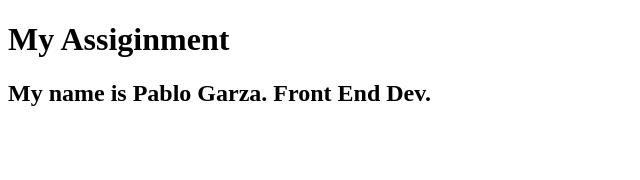
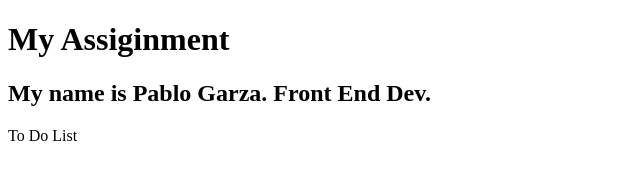
Before and after one commit to Noroff-FEU-Assignments/cross-course-project-Pgarza-dev, a plain HTML site: page index.html in a window 1280 px wide. Shown: the full height of the page, 0-640 px from the left. Drawn offline with Linux system fonts and the light colour scheme.

Commit message:
Update index.html

```diff
--- a/index.html
+++ b/index.html
@@ -9,5 +9,6 @@
   <body>
     <h1>My Assiginment</h1>
     <h2>My name is Pablo Garza. Front End Dev.</h2>
+    <p>To Do List</p>
   </body>
 </html>
```
